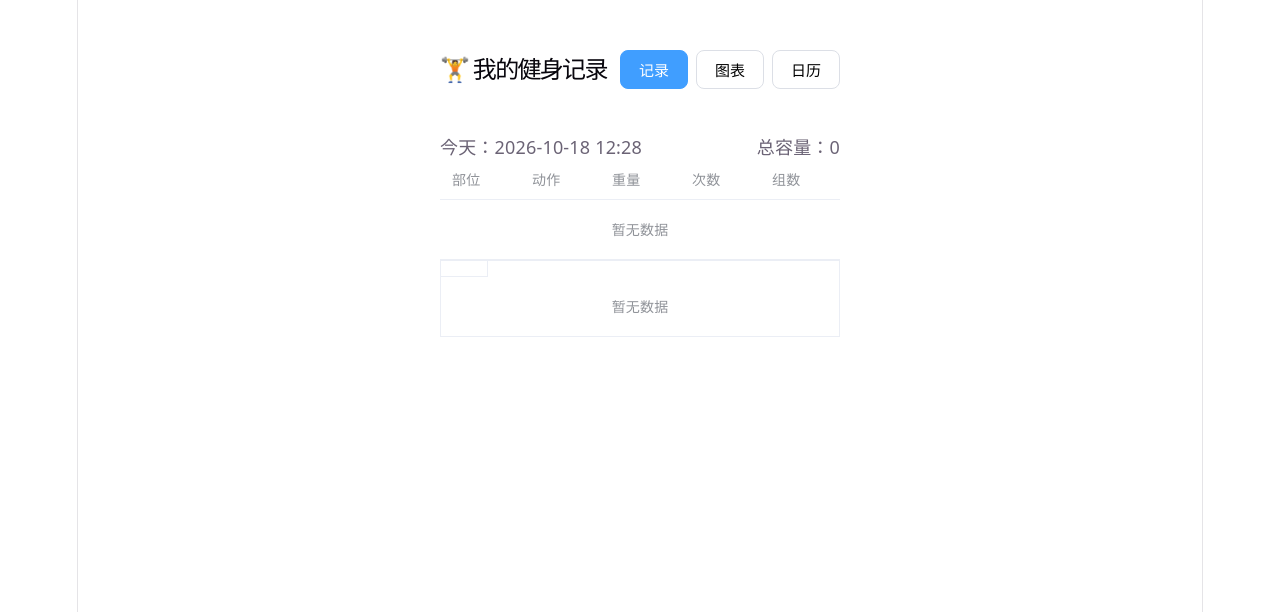
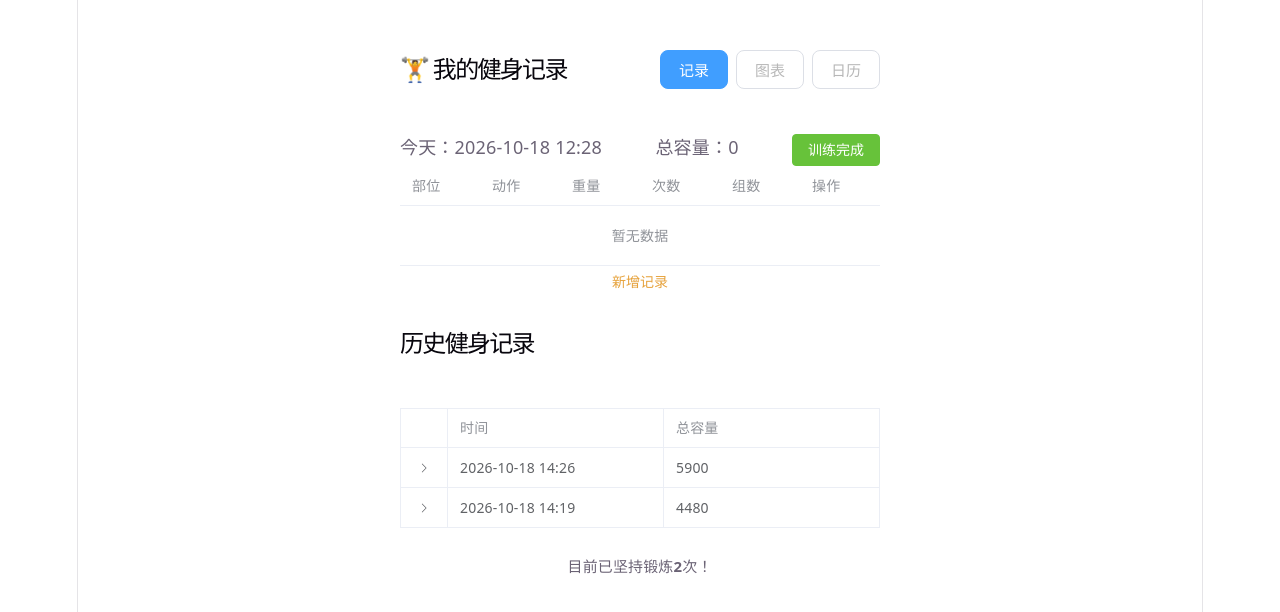
Before and after one commit to Albert-dyf/fitness-app, a Vue app: page / in a window 1280 px wide. Shown: the top 612 px of the page. Built offline with nearby package versions, Linux system fonts and the light colour scheme.

Commit message:
feat: 完成当次训练数据记录和历史记录展示

```diff
--- a/src/App.vue
+++ b/src/App.vue
@@ -7,6 +7,7 @@
           v-for="t in tabs"
           :key="t.key"
           :class="['tab', { active: currentTab === t.key }]"
+          :disabled="t.disabled"
           @click="currentTab = t.key"
         >{{ t.label }}</button>
       </div>
@@ -18,6 +19,7 @@
       <div style="display: flex; justify-content: space-between;">
         <span>今天：{{ today.date }}</span>
         <span>总容量：{{ dayTotalVolume(today) }}</span>
+        <el-button class="mt-4" type="success" @click="addWorkout()">训练完成</el-button>
       </div>
       <el-table :data="today.items">
         <el-table-column prop="part" label="部位">
@@ -25,9 +27,9 @@
             <el-input v-model="row.part" />
           </template>
         </el-table-column>
-        <el-table-column prop="exercise" label="动作">
+        <el-table-column prop="action" label="动作">
           <template #default="{ row }">
-            <el-input v-model="row.exercise" />
+            <el-input v-model="row.action" />
           </template>
         </el-table-column>
         <el-table-column prop="weight" label="重量">
@@ -45,15 +47,32 @@
             <el-input v-model="row.group" />
           </template>
         </el-table-column>
+        <el-table-column label="操作">
+          <template #default="{ row }">
+            <el-button text type="warning" @click="deleteAction(row)">删除</el-button>
+          </template>
+        </el-table-column>
       </el-table>
+      <el-button class="mt-4" style="width: 100%" type="warning " text @click="addNewAction()">新增记录</el-button>
 
+      <header class="header">
+        <h1>历史健身记录</h1>
+      </header>
       <!-- ② 历史:已保存天的折叠列表 -->
       <el-table :data="savedDays" border>
-        <el-table-column type="expand">
-          <!-- <template #default="{ row }">
-          </template> -->
+        <el-table-column type="expand" prop="id">
+          <template #default="props">
+            <div m="4">
+              <p v-for="item in props.row.items" :key="item.id" m="t-0 b-2">
+                {{ item.part }} 部训练，{{ item.action }}: {{ item.weight }}kg x {{ item.reps }} 次 x {{ item.group }} 组
+              </p>
+            </div>
+          </template>
         </el-table-column>
+        <el-table-column prop="date" label="时间"></el-table-column>
+        <el-table-column prop="total" label="总容量"></el-table-column>
       </el-table>
+      <h5>目前已坚持锻炼{{ savedDays.length }}次！</h5>
     </section>
 
     <!-- 图表视图 -->
@@ -81,21 +100,91 @@ import { ref, watch, onMounted, nextTick, computed } from 'vue'
 import * as echarts from 'echarts'
 
 const tabs = [
-  { key: 'record', label: '记录' },
-  { key: 'chart', label: '图表' },
-  { key: 'calendar', label: '日历' }
+  { key: 'record', label: '记录', disabled: false },
+  { key: 'chart', label: '图表', disabled: true},
+  { key: 'calendar', label: '日历', disabled: true}
 ]
 const currentTab = ref('record')
 const currentWeight= ref(0)
 
 // 数据结构:按天分组
-const workoutList = ref(JSON.parse(localStorage.getItem('workoutList')) || [])
+const workoutList = ref(JSON.parse(localStorage.getItem('workoutList')) || [
+  {
+    "id": "2026-10-18 14:26",
+    "date": "2026-10-18 14:26",
+    "total": 5900,
+    "items": [
+      {
+        "id": "1792333611936",
+        "part": "胸",
+        "action": "卧推",
+        "weight": "40",
+        "group": "4",
+        "reps": "12"
+      },
+      {
+        "id": "1792333632335",
+        "part": "胸",
+        "action": "蝴蝶机夹胸",
+        "weight": "40",
+        "group": "4",
+        "reps": "12"
+      },
+      {
+        "id": "1792333661230",
+        "part": "胸",
+        "action": "悍马机推胸",
+        "weight": "45",
+        "group": "4",
+        "reps": "8"
+      },
+      {
+        "id": "1792333680648",
+        "part": "肱三头",
+        "action": "绳索下压",
+        "weight": "15.5",
+        "group": "4",
+        "reps": "10"
+      }
+    ]
+  },
+  {
+    "id": "2026-10-18 14:19",
+    "date": "2026-10-18 14:19",
+    "total": 4480,
+    "items": [
+      {
+        "id": "1792333195826",
+        "part": "背",
+        "action": "引体",
+        "weight": "40",
+        "group": "5",
+        "reps": "8"
+      },
+      {
+        "id": "1792333208673",
+        "part": "背",
+        "action": "下拉",
+        "weight": "30",
+        "group": "4",
+        "reps": "12"
+      },
+      {
+        "id": "1792333228217",
+        "part": "背",
+        "action": "剪刀单臂下拉",
+        "weight": "30",
+        "group": "4",
+        "reps": "12"
+      }
+    ]
+  }
+])
 
 // 默认今天这组:当天日期 key,未保存
 const today = ref({
   id: todayDate(),          // 见下方函数
   date: todayDate(),
-  saved: false,
   total: 0,
   items: []
 })
@@ -107,7 +196,7 @@ function todayDate() {
 
 // 取所有已保存的天(按日期倒序,最近在上)
 const savedDays = computed(() =>
-  workoutList.value.filter(w => w.saved).sort((a,b) => b.date.localeCompare(a.date))
+  workoutList.value.sort((a,b) => b.date.localeCompare(a.date))
 )
 
 function dayTotalVolume(day) {
@@ -115,6 +204,7 @@ function dayTotalVolume(day) {
   day.items.forEach(item => {
     total += item.weight * item.group * item.reps
   })
+  today.value.total = total
   return total
 }
 
@@ -122,12 +212,45 @@ watch(workoutList, (val) => {
   localStorage.setItem('workoutList', JSON.stringify(val))
 }, { deep: true })
 
+// 初始化today
+function initToday() {
+  today.value = {
+    id: todayDate(),
+    date: todayDate(),
+    saved: false,
+    total: 0,
+    items: []
+  }
+}
+
 // ---- 增删 ----
-function addWorkout() {
+// 新增action
+function addNewAction() {
+  today.value.items.push({
+    id: Date.now().toString(),
+    part:'',
+    action: '',
+    weight: 0,
+    group: 0,
+    reps: 0
+  })
 }
+
+function deleteAction(row) {
+  today.value.items = today.value.items.filter(w => w.id !== row.id)
+}
+
 function deleteWorkout(row) {
   workoutList.value = workoutList.value.filter(w => w.id !== row.id)
 }
+
+//保存today
+function addWorkout(){
+  console.log(workoutList)
+  workoutList.value.push(today.value)
+  initToday()
+}
+
 
 // ---- 图表 ----
 const lineRef = ref(null)
```
